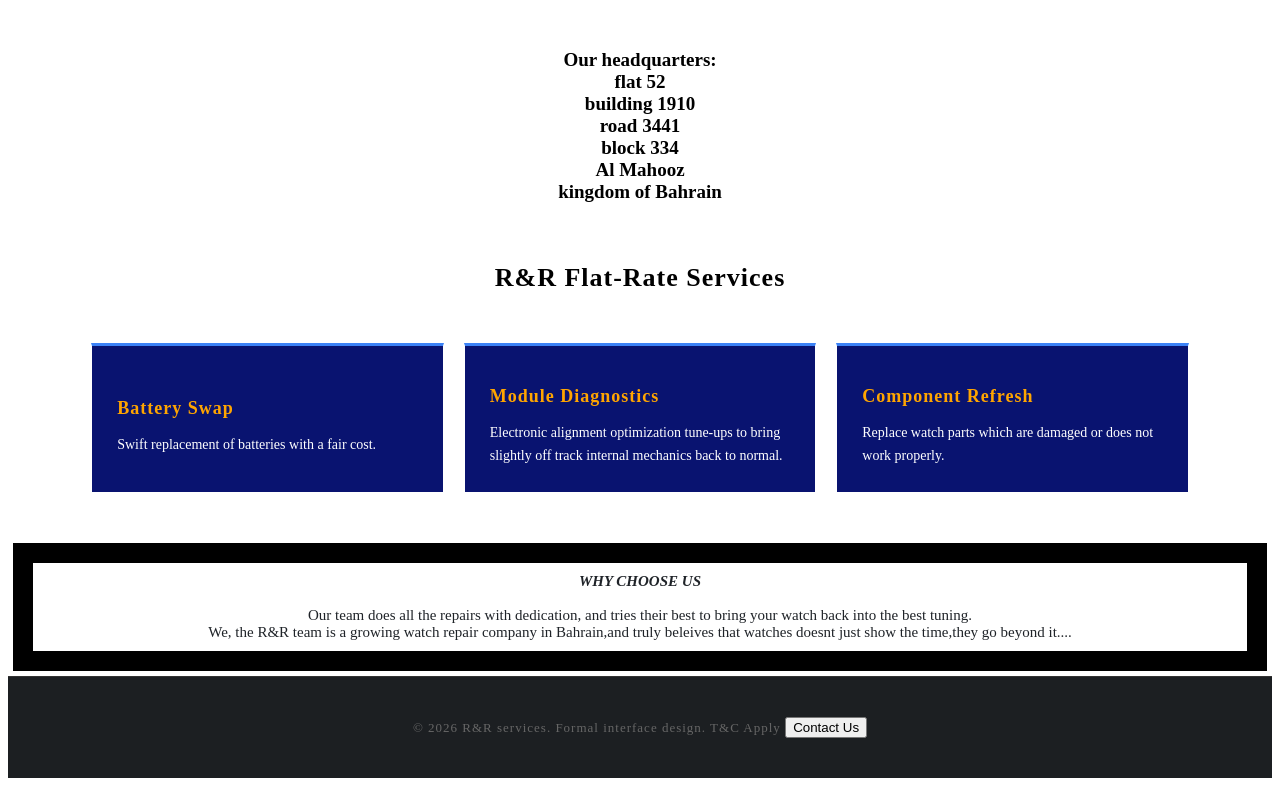
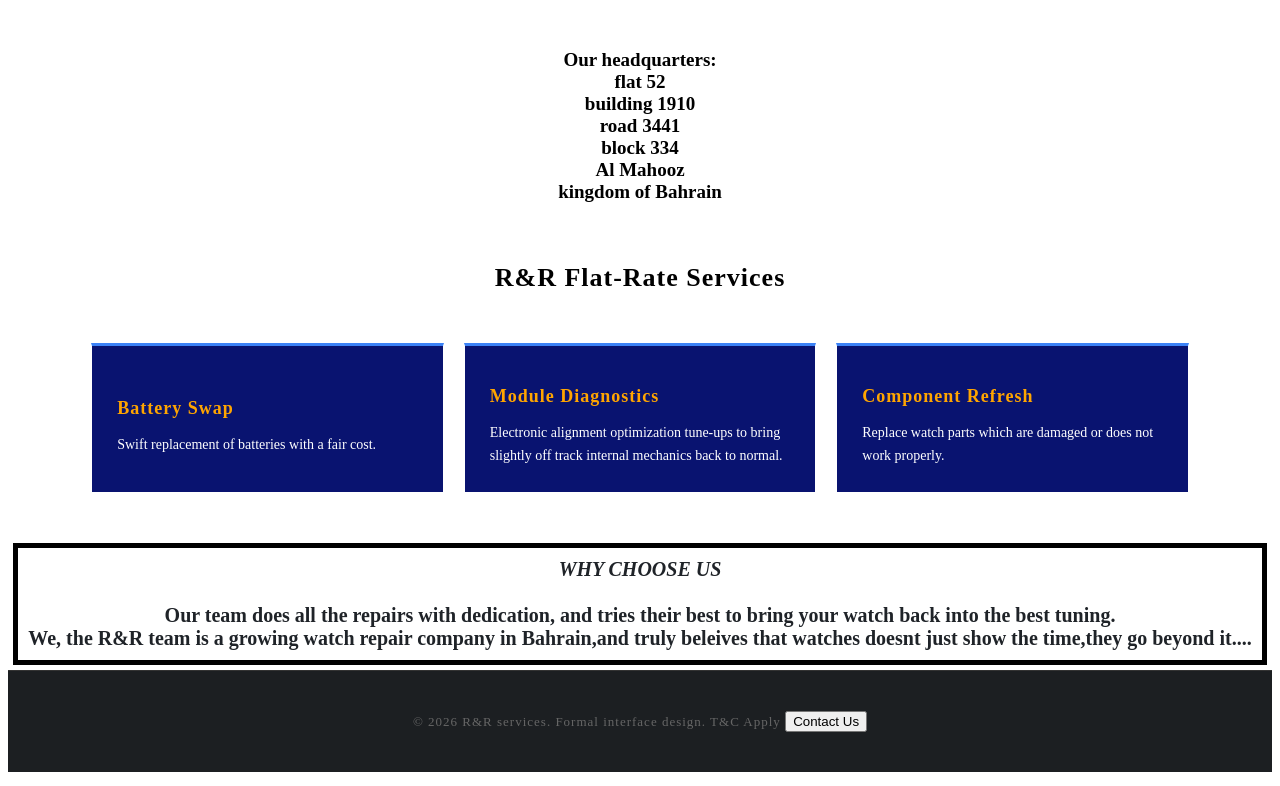
Before and after one commit to anirudhamjith/R-R-Watches, a plain HTML site: page index.html in a window 1280 px wide. Shown: the part 896-1682 px from the top of the page. Drawn offline with Linux system fonts and the light colour scheme.

Commit message:
Update index.html

```diff
--- a/index.html
+++ b/index.html
@@ -128,9 +128,9 @@
         .wall{
             color:#1F2328;
             padding:10px;
-            border:20px solid black;
+            border:5px solid black;
             Margin:5px;
-            font-size:15px;
+            font-size:20px;
         }
     </style>
 </head>
@@ -193,8 +193,8 @@ kingdom of Bahrain<br></p></b>
         </tr>
             </table>
     <div class="Wall">
-        <b><i>WHY CHOOSE US</i></b><BR><BR>
-        Our team does all the repairs with dedication, and tries their best to bring your watch back into the best tuning.<br> We, the R&R team is a growing watch repair company in Bahrain,and truly beleives that watches doesnt just show the time,they go beyond it....
+        <b><i>WHY CHOOSE US</i><BR><BR>
+        Our team does all the repairs with dedication, and tries their best to bring your watch back into the best tuning.<br> We, the R&R team is a growing watch repair company in Bahrain,and truly beleives that watches doesnt just show the time,they go beyond it.... </b>
     </div>
     </table>
     <div class="footer-space">
```
